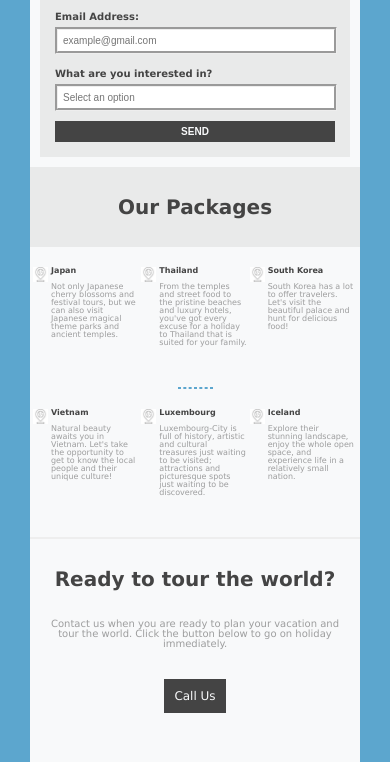
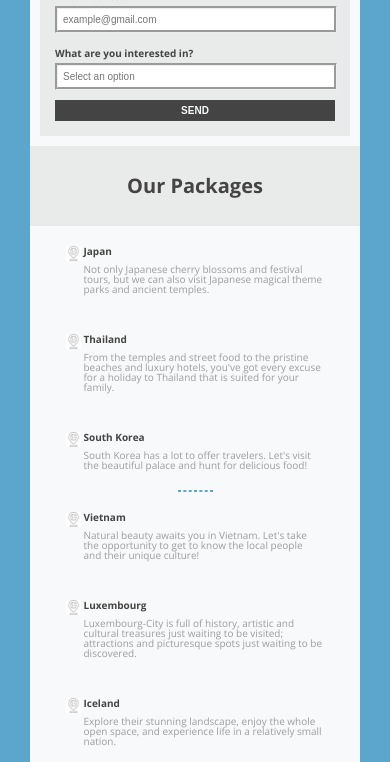
Before and after one commit to anandatrisukma/Assignment-RevoU, a plain HTML site: page index.html in a window 390 px wide. Shown: the part 842-1604 px from the top of the page. Drawn offline with nearby package versions, Linux system fonts and the light colour scheme.

Commit message:
add google fonts

```diff
--- a/CSS/index.css
+++ b/CSS/index.css
@@ -55,7 +55,7 @@ body {
   margin: 40px 60px;
   background-color: #5ca6ce;
   background-position: 70%;
-  font-family: "Lucida Sans", sans-serif;
+  font-family: 'Open Sans', sans-serif;
 }
 /* HEADER */
 header {
@@ -79,7 +79,7 @@ nav > a {
   color: transparent;
 }
 button {
-  font-family: "Lucida Sans", sans-serif;
+  font-family: 'Open Sans', sans-serif;
   font-size: 20px;
   color: rgb(68, 68, 68);
   background-color: #f8f9fa;
@@ -564,6 +564,8 @@ footer > img {
   }
   .packages-row {
     margin: 0px 5px 0px 0px;
+    flex-direction: column;
+    align-items: center;
   }
   .packages-card > img {
     width: 15px;
@@ -571,14 +573,15 @@ footer > img {
     padding: 0px 3px 0px 3px;
   }
   .packages-card {
-    padding: 20px 0px 40px 0px;
+    padding: 20px 0px;
+    width: 80%;
   }
   .packages-content > h1 {
-    font-size: 8px;
+    font-size: 10px;
     margin-bottom: 0.5rem;
   }
   .packages-content > p {
-    font-size: 8px;
+    font-size: 10px;
   }
   .h-width {
     width: 10%;
--- a/index.html
+++ b/index.html
@@ -4,6 +4,11 @@
     <meta charset="UTF-8" />
     <meta http-equiv="X-UA-Compatible" content="IE=edge" />
     <meta name="viewport" content="width=device-width, initial-scale=1.0" />
+    <!-- Google Fonts -->
+    <link rel="preconnect" href="https://fonts.googleapis.com">
+    <link rel="preconnect" href="https://fonts.gstatic.com" crossorigin>
+    <link href="https://fonts.googleapis.com/css2?family=Open+Sans:ital,wght@0,300;0,400;0,500;0,600;0,700;0,800;1,300;1,400;1,500;1,600;1,700;1,800&display=swap" rel="stylesheet">
+    <!-- CSS Styles -->
     <link rel="stylesheet" href="CSS/index.css" />
     <title>Tour the World with Us!</title>
   </head>
```
